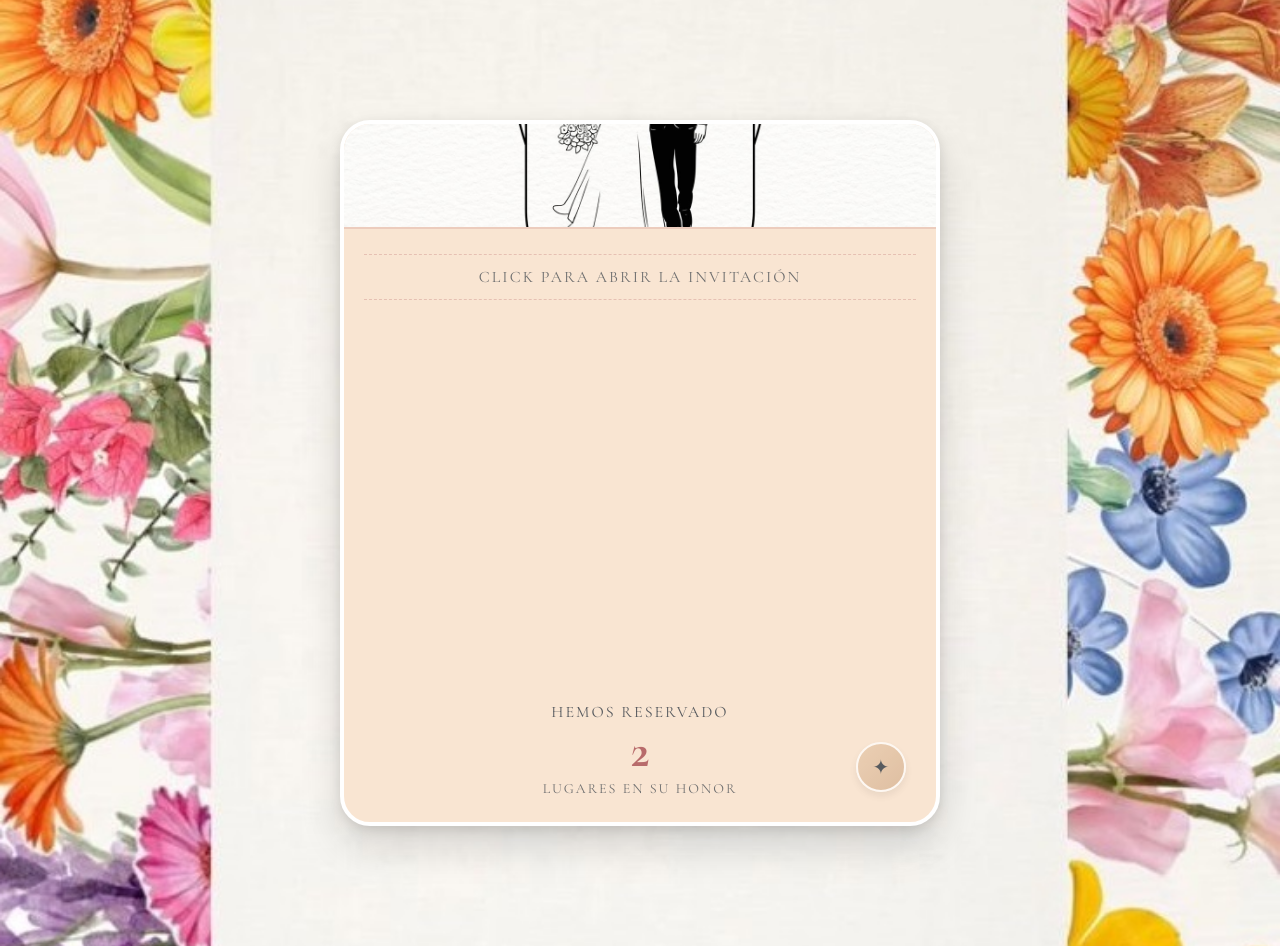
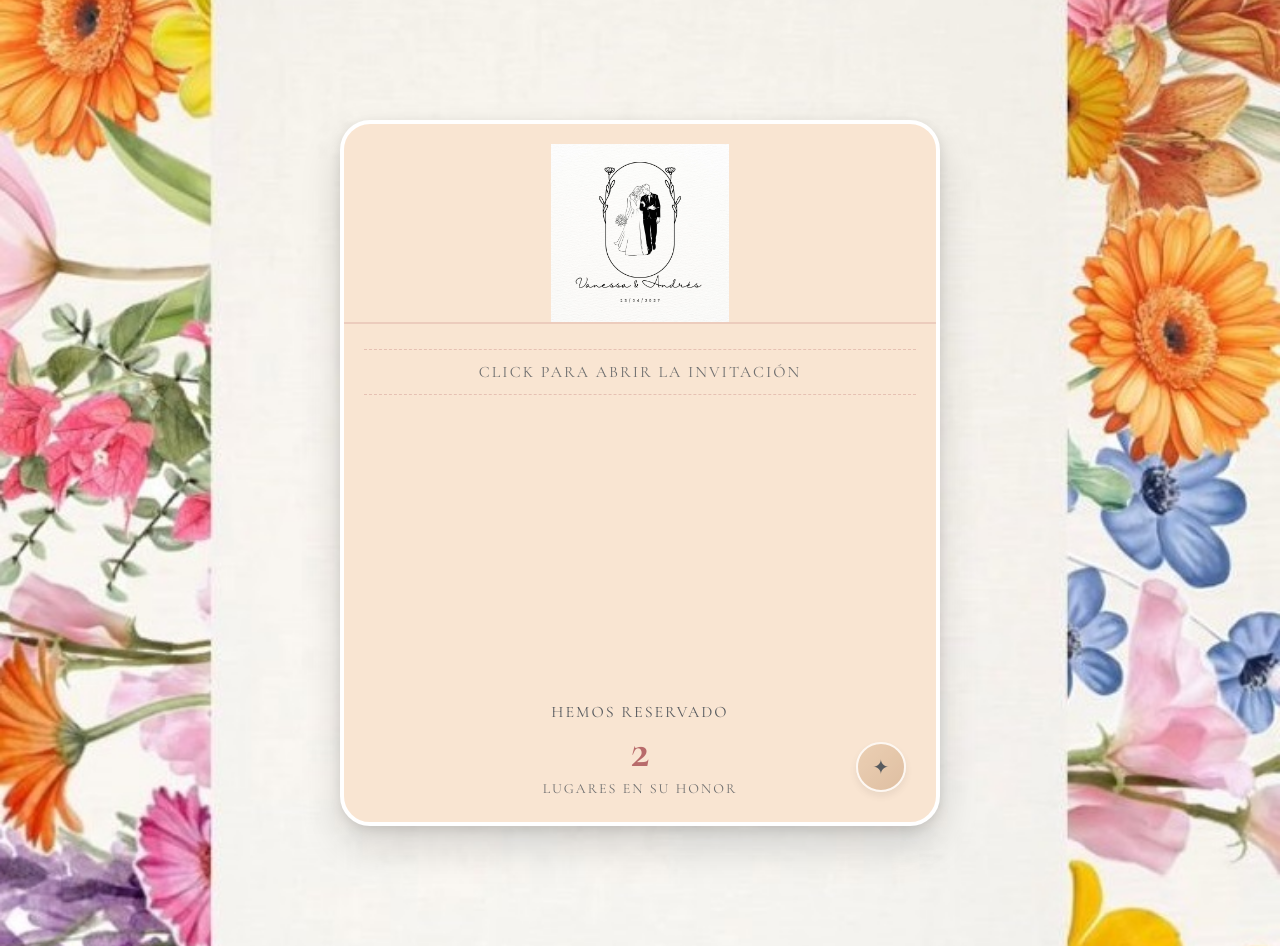
Before and after one commit to iandlocam/boda-rsvp-2027, a Next.js app: page / in a window 1280 px wide. Built offline with nearby package versions, Linux system fonts and the light colour scheme.

Commit message:
Update index.js

```diff
--- a/pages/index.js
+++ b/pages/index.js
@@ -980,10 +980,13 @@ export default function Home() {
     },
    envelopeTopImage: {
   width: "100%",
-      height: "15%", // Ajusta este porcentaje según necesites
-      objectFit: "cover",
+  height: "auto", // Cambiado de porcentaje a auto
+  maxHeight: "180px", // Puedes ajustar este valor (120px, 150px, 180px, 200px)
+  objectFit: "contain", // Cambiado de 'cover' a 'contain' para que se vea COMPLETA
   objectPosition: "center",
   display: "block",
+  margin: "20px auto 0", // Margen superior e inferior
+  padding: "0 20px", // Espacio a los lados
   borderBottom: "2px solid rgba(184,107,107,0.2)",
 },
     envelopeContent: {
```
Lines whose indentation alone changed are shown as unchanged.
